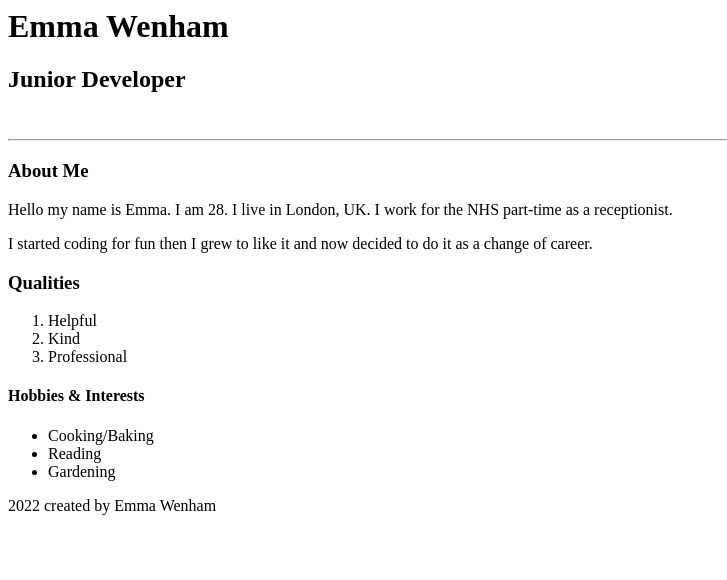
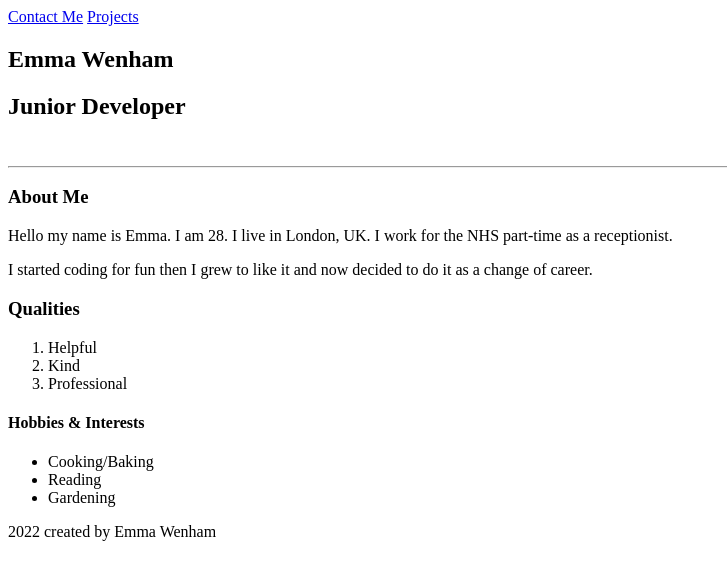
Before and after one commit to EmmaWenham/ideal-barnacle, a plain HTML site: page index.html in a window 1280 px wide. Shown: the whole page, without its empty margins (0-727 px from the left). Drawn offline with Linux system fonts and the light colour scheme.

Commit message:
added contact me & project tabs

```diff
--- a/index.html
+++ b/index.html
@@ -1,4 +1,7 @@
     <header>
+        <nav>
+            <a href="./contact-me.html">Contact Me</a>
+            <a href="./projects.html">Projects</a>
     <body>
         <h1>Emma Wenham</h1>
         <h2>Junior Developer</h2>
@@ -20,4 +23,5 @@
             <li>Gardening</li>
         </ul>
     </body>
+</nav>
 <footer>2022 created by Emma Wenham
```
Also changed, not shown: pages/contact.html (added), pages/projects.html (added), 1 other file.
